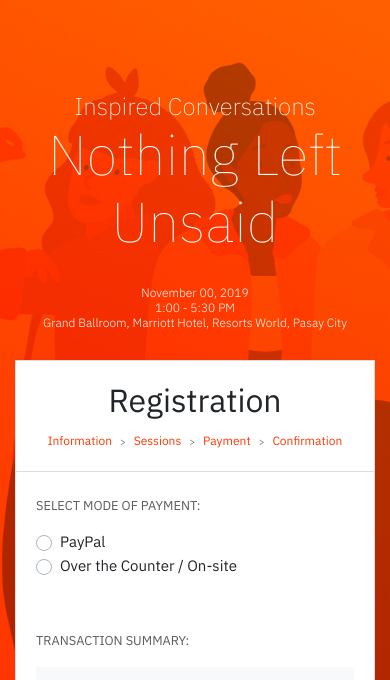
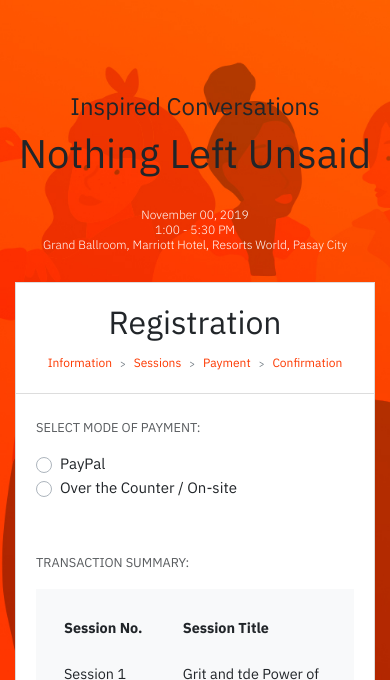
Before and after one commit to lemonlabcreatives/womenext2019, a plain HTML site: page payment.html in a window 390 px wide. Shown: the part 107-787 px from the top of the page. Drawn offline with nearby package versions, Linux system fonts and the light colour scheme.

Commit message:
Update style.css

```diff
--- a/css/style.css
+++ b/css/style.css
@@ -177,43 +177,43 @@
   text-align: center;
 }
 
-.event-header h4 {
-  font-weight: 100;
+.event-header h6 {
+  font-weight: 200;
   color: #fff;
-  font-size: 2rem;
+  font-size: 1.25rem;
   padding: 0;
   margin: 0;
 }
 
 @media (max-width: 767px) {
-  .event-header h4 {
+  .event-header h6 {
     font-size: 1rem;
     font-weight: 200;
   }
 }
 
 @media (max-width: 1024px) {
-  .event-header h4 {
+  .event-header h6 {
     font-size: 1.5rem;
   }
 }
 
-.event-header h1 {
-  font-weight: 100;
+.event-header h3 {
+  font-weight: 200;
   color: #fff;
-  font-size: 5rem;
+  font-size: 2.25rem;
   padding: 0;
   margin: 0;
 }
 
 @media (max-width: 767px) {
-  .event-header h1 {
+  .event-header h3 {
     font-size: 2rem;
   }
 }
 
 @media (max-width: 1024px) {
-  .event-header h1 {
+  .event-header h3 {
     font-size: 3.5rem;
   }
 }
@@ -507,20 +507,20 @@
   }
 }
 
-#modal-gdpr .modal-content {
+.modal .modal-content {
   border-radius: 0;
   border: 0;
 }
 
-#modal-gdpr .modal.show .modal-dialog {
+.modal .modal.show .modal-dialog {
   border-radius: 0;
 }
 
-#modal-gdpr .modal-header {
+.modal .modal-header {
   border-radius: 0;
 }
 
-#modal-gdpr .modal-footer {
+.modal .modal-footer {
   -webkit-box-pack: start;
       -ms-flex-pack: start;
           justify-content: flex-start;
```
